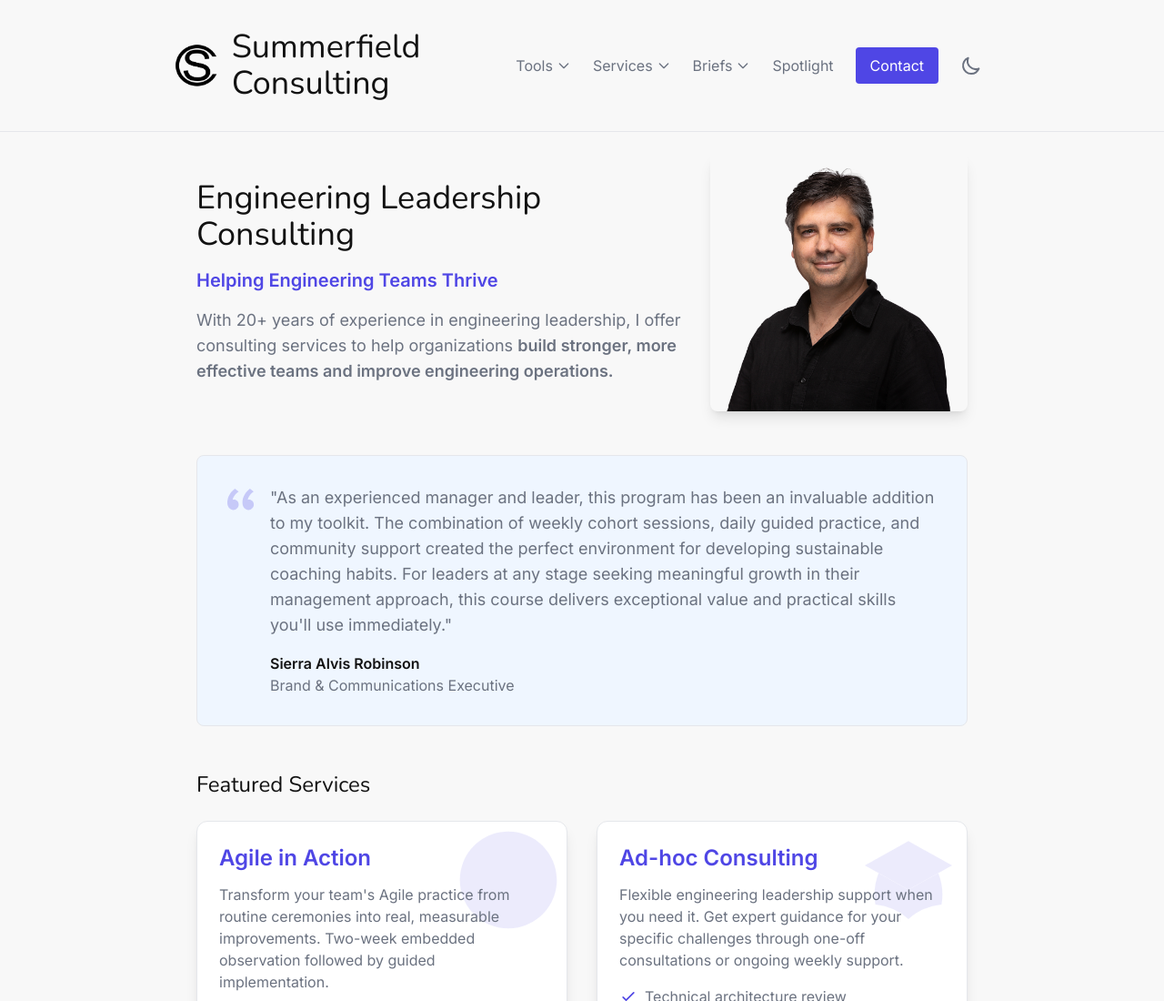
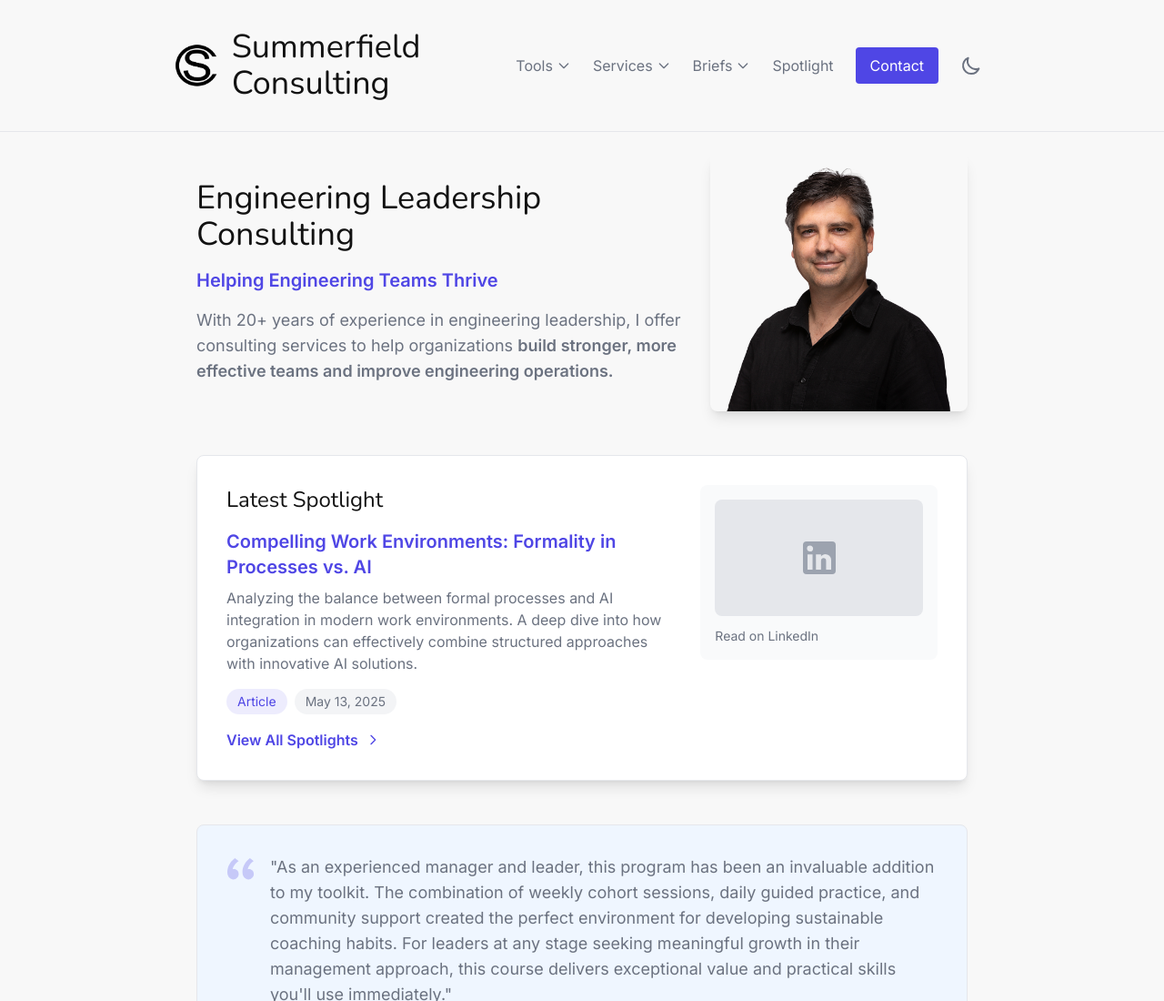
Before and after one commit to e2thex/summerfieldconsulting, an Eleventy site: page src/index.html in a window 1280 px wide. Shown: the top 1100 px of the page at 91% size. Built offline with nearby package versions, Linux system fonts and the light colour scheme; Eleventy itself is replaced by a stand-in of ours; files that its build step writes are made by us from their sources.

Commit message:
added spotlight to the home page

```diff
--- a/src/index.html
+++ b/src/index.html
@@ -41,6 +41,43 @@
                         loading="eager"
                     >
                 </figure>
+            </div>
+        </section>
+
+        <!-- Featured Spotlight -->
+        <section class="mb-12" aria-labelledby="spotlight-heading">
+            <div class="p-8 bg-white dark:bg-dark-card rounded-lg border border-gray-200 dark:border-gray-700 shadow-lg">
+                <div class="flex flex-col md:flex-row items-start gap-6">
+                    <div class="flex-1">
+                        <h2 id="spotlight-heading" class="text-2xl font-heading font-normal mb-4">Latest Spotlight</h2>
+                        <h3 class="text-xl font-bold text-accent-1 mb-2">Compelling Work Environments: Formality in Processes vs. AI</h3>
+                        <p class="text-gray-text dark:text-dark-gray-text mb-4">Analyzing the balance between formal processes and AI integration in modern work environments. A deep dive into how organizations can effectively combine structured approaches with innovative AI solutions.</p>
+                        <div class="flex flex-wrap gap-2 mb-4">
+                            <span class="px-3 py-1 bg-accent-1/10 text-accent-1 rounded-full text-sm">Article</span>
+                            <span class="px-3 py-1 bg-gray-100 dark:bg-gray-700 text-gray-text dark:text-dark-gray-text rounded-full text-sm">May 13, 2025</span>
+                        </div>
+                        <a href="/spotlight"
+                           class="inline-flex items-center gap-2 text-accent-1 font-semibold hover:text-accent-2 transition-colors">
+                            View All Spotlights
+                            <svg class="w-4 h-4" fill="none" stroke="currentColor" viewBox="0 0 24 24">
+                                <path stroke-linecap="round" stroke-linejoin="round" stroke-width="2" d="M9 5l7 7-7 7"/>
+                            </svg>
+                        </a>
+                    </div>
+                    <div class="w-full md:w-1/3 flex-shrink-0">
+                        <a href="https://www.linkedin.com/pulse/compelling-work-environments-formality-processes-vs-ai-summerfield-1c/"
+                           class="block p-4 bg-gray-50 dark:bg-gray-800 rounded-lg hover:bg-gray-100 dark:hover:bg-gray-700 transition-colors">
+                            <div class="aspect-video bg-gray-200 dark:bg-gray-700 rounded-lg mb-3 flex items-center justify-center">
+                                <svg class="w-12 h-12 text-gray-400" fill="currentColor" viewBox="0 0 24 24">
+                                    <path d="M19 3a2 2 0 0 1 2 2v14a2 2 0 0 1-2 2H5a2 2 0 0 1-2-2V5a2 2 0 0 1 2-2h14m-.5 15.5v-5.3a3.26 3.26 0 0 0-3.26-3.26c-.85 0-1.84.52-2.32 1.3v-1.11h-2.79v8.37h2.79v-4.93c0-.77.62-1.4 1.39-1.4a1.4 1.4 0 0 1 1.4 1.4v4.93h2.79M6.88 8.56a1.68 1.68 0 0 0 1.68-1.68c0-.93-.75-1.69-1.68-1.69a1.69 1.69 0 0 0-1.69 1.69c0 .93.76 1.68 1.69 1.68m1.39 9.94v-8.37H5.5v8.37h2.77z"/>
+                                </svg>
+                            </div>
+                            <div class="text-sm text-gray-text dark:text-dark-gray-text">
+                                Read on LinkedIn
+                            </div>
+                        </a>
+                    </div>
+                </div>
             </div>
         </section>
 
```
